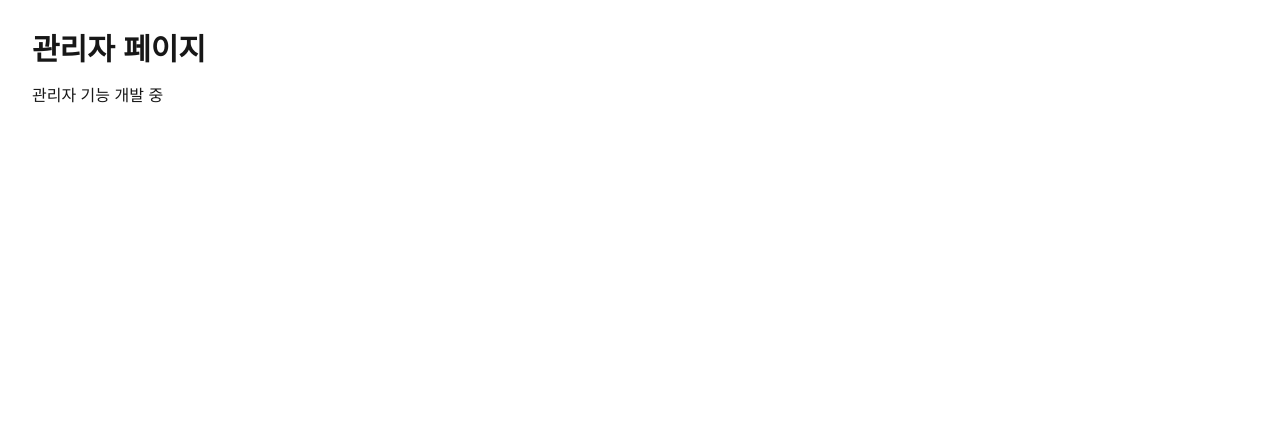
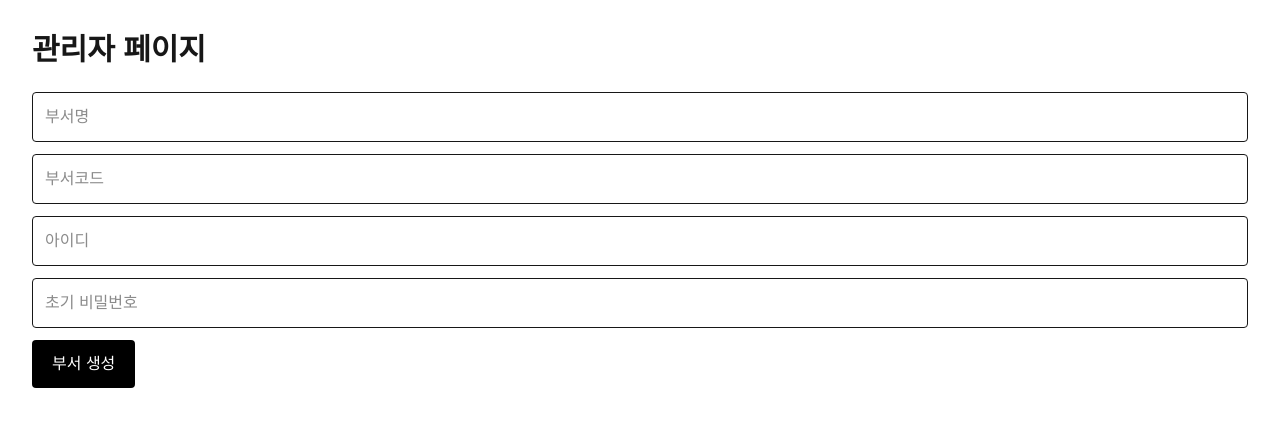
Before and after one commit to andrew430528/asset-management, a Next.js app: page /admin in a window 1280 px wide. Shown: the top 426 px of the page. Built offline with nearby package versions, Linux system fonts and the light colour scheme.

Commit message:
admin form test

```diff
--- a/app/admin/page.tsx
+++ b/app/admin/page.tsx
@@ -3,13 +3,35 @@
 export default function AdminPage() {
   return (
     <div className="p-8">
-      <h1 className="text-3xl font-bold">
+      <h1 className="text-3xl font-bold mb-6">
         관리자 페이지
       </h1>
 
-      <p className="mt-4">
-        관리자 기능 개발 중
-      </p>
+      <input
+        className="border p-3 w-full rounded mb-3"
+        placeholder="부서명"
+      />
+
+      <input
+        className="border p-3 w-full rounded mb-3"
+        placeholder="부서코드"
+      />
+
+      <input
+        className="border p-3 w-full rounded mb-3"
+        placeholder="아이디"
+      />
+
+      <input
+        className="border p-3 w-full rounded mb-3"
+        placeholder="초기 비밀번호"
+      />
+
+      <button
+        className="bg-black text-white px-5 py-3 rounded"
+      >
+        부서 생성
+      </button>
     </div>
   )
 }
```
